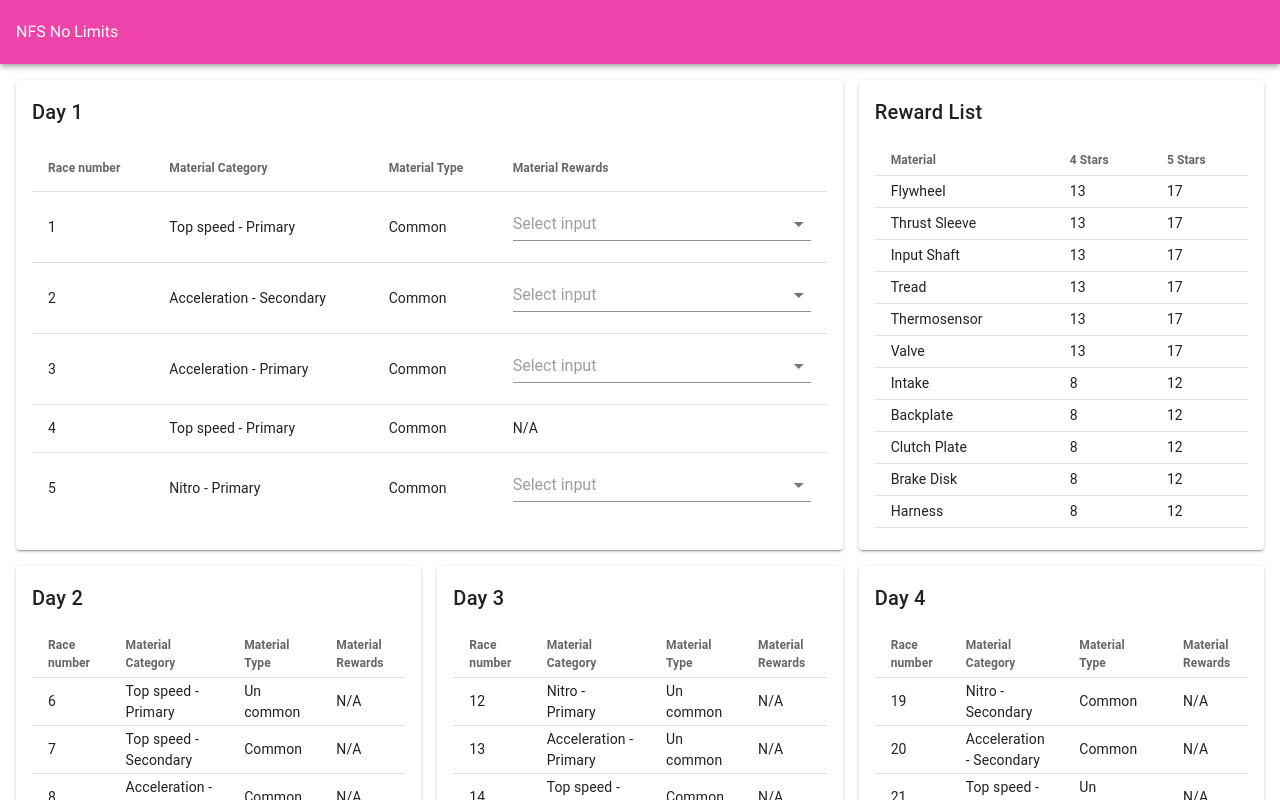
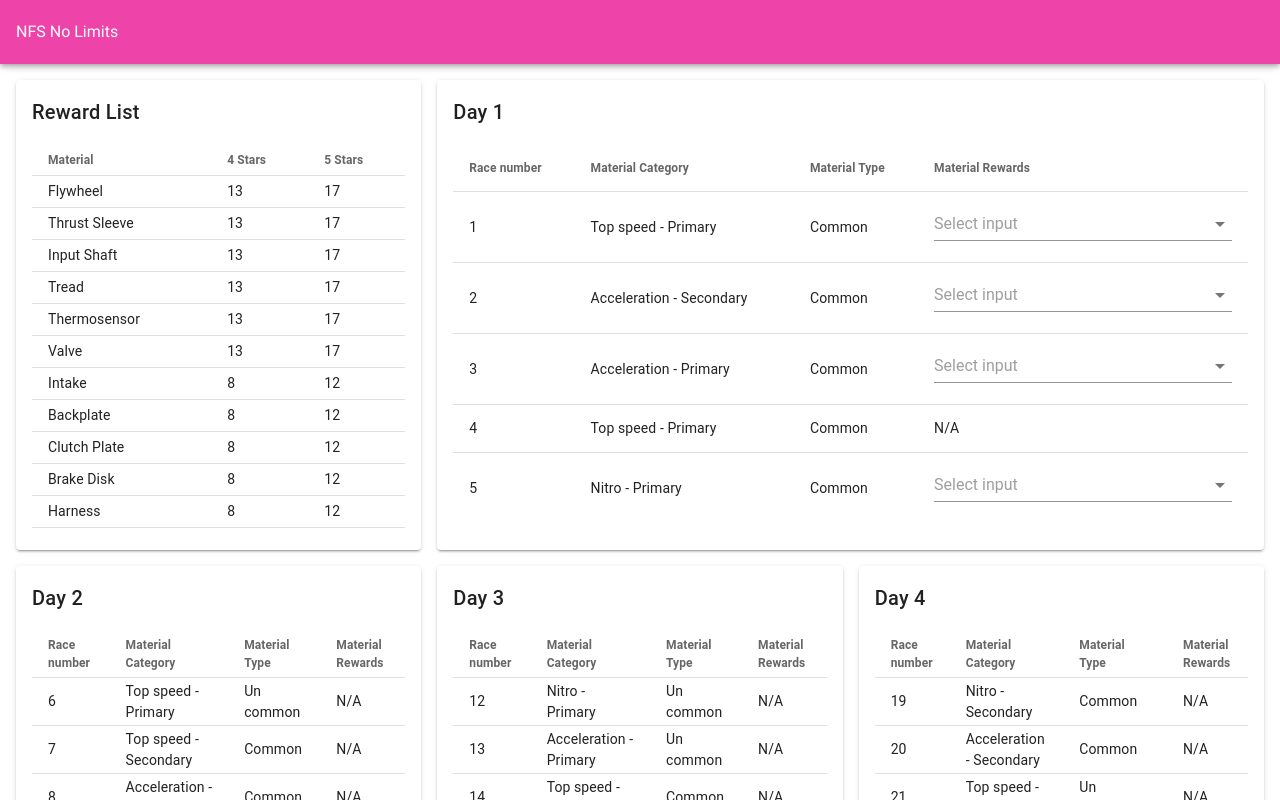
Before and after one commit to kgoel085/NoLimitSERewardlistGenerator, a Vue app: page / in a window 1280 px wide. Shown: the top 800 px of the page. Built offline with nearby package versions, Linux system fonts and the light colour scheme; a small style sheet from the web is missing.

Commit message:
Modified layout

```diff
--- a/src/views/Main.vue
+++ b/src/views/Main.vue
@@ -7,18 +7,18 @@
     </v-flex>
     <v-flex xs12 v-else>
       <v-layout row wrap>
+        <!-- Reward list -->
+        <v-flex xs12 md4>
+          <RewardList></RewardList>
+        </v-flex>
         <!-- Reward list selection table -->
-        <v-flex xs8>
+        <v-flex xs12 md8>
           <RewardTable :rewardTemplate="eventRewardTpl[0]"></RewardTable>
-        </v-flex>
-        <v-flex xs4>
-          <!-- Reward list -->
-          <RewardList></RewardList>
         </v-flex>
       </v-layout>
 
       <v-layout row wrap>
-        <v-flex xs4 v-for="(event, index) in eventRewardTpl.filter((obj, index) => index > 0)" :key="index">
+        <v-flex xs12 md4 v-for="(event, index) in eventRewardTpl.filter((obj, index) => index > 0)" :key="index">
           <RewardTable :rewardTemplate="event"></RewardTable>
         </v-flex>
       </v-layout>
```
